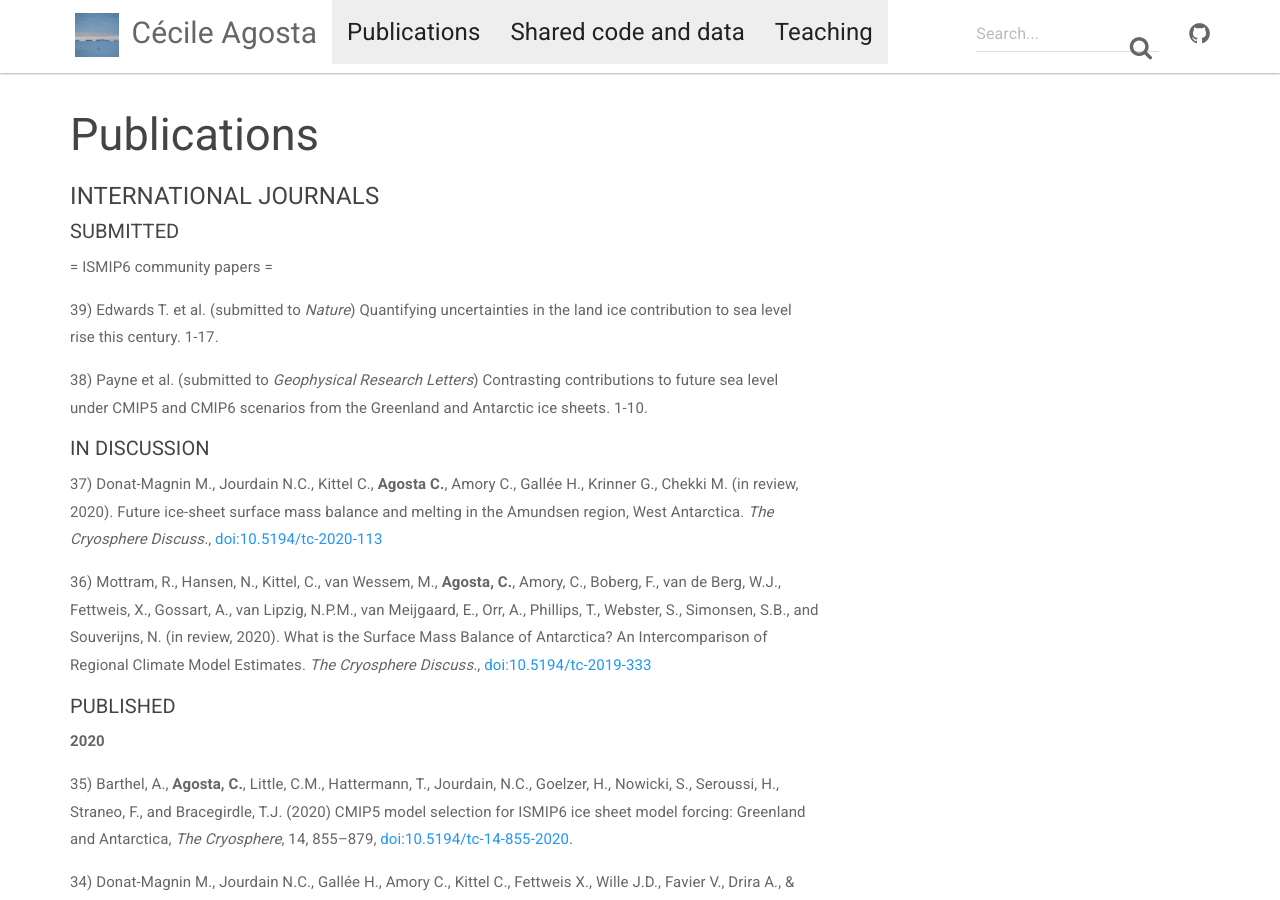
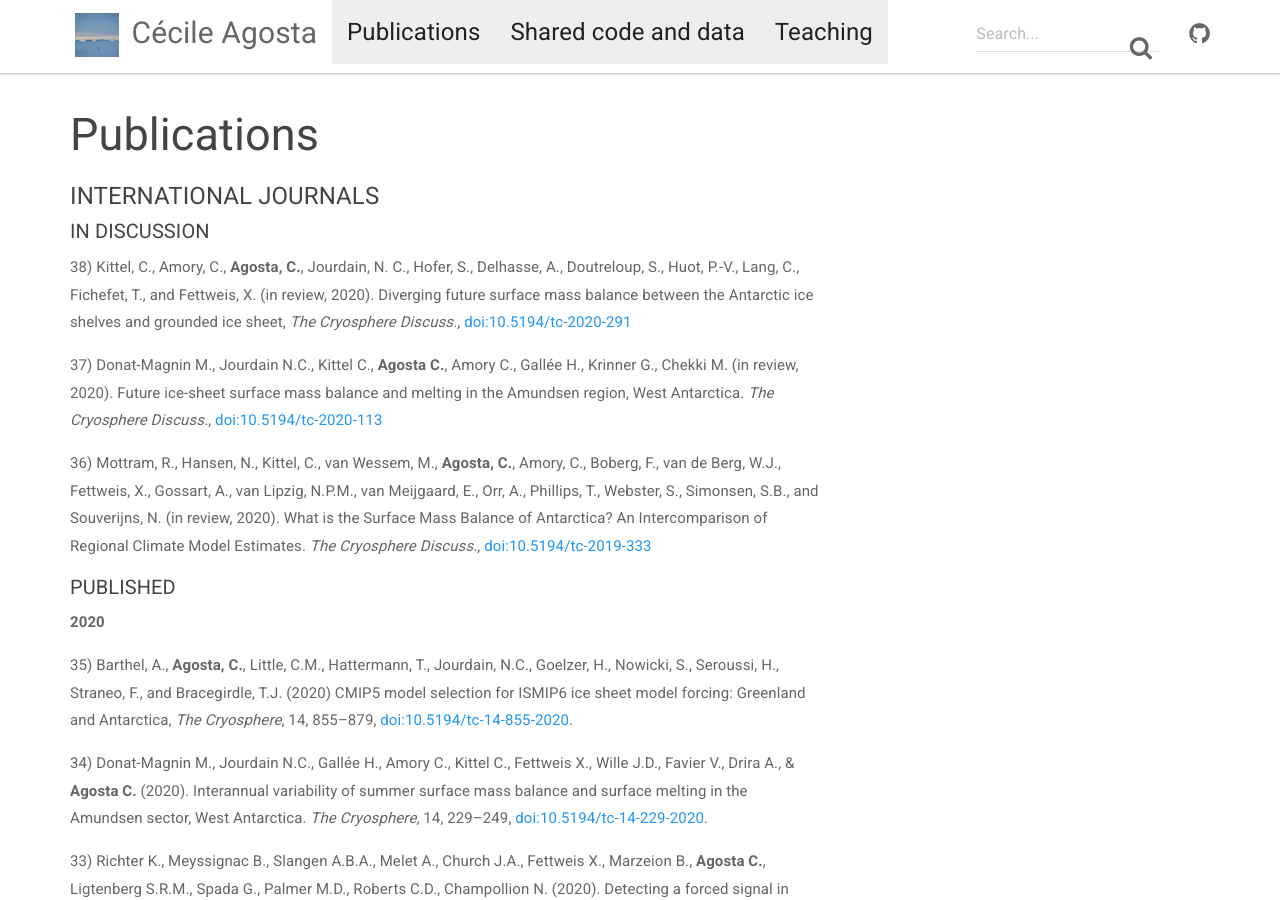
Before and after one commit to cecileagosta/cecileagosta.github.io, a Jekyll site: the page built from _docs/publications.md, in a window 1280 px wide and 900 px high. Built offline with Jekyll 4.4.1, drawn with Linux system fonts in a browser that asks for light colours; nearby versions of some CDN libraries.

Commit message:
Update publications.md

```diff
--- a/_docs/publications.md
+++ b/_docs/publications.md
@@ -5,16 +5,9 @@ permalink: /publications/
 #### INTERNATIONAL JOURNALS
 
 
-##### SUBMITTED
+##### IN DISCUSSION
 
-= ISMIP6 community papers =
-
-39) Edwards T. et al. (submitted to *Nature*) Quantifying uncertainties in the land ice contribution to sea level rise this century. 1-17.
-
-38) Payne et al. (submitted to *Geophysical Research Letters*) Contrasting contributions to future sea level under CMIP5 and CMIP6 scenarios from the Greenland and Antarctic ice sheets. 1-10.
-
-
-##### IN DISCUSSION
+38) Kittel, C., Amory, C., **Agosta, C.**, Jourdain, N. C., Hofer, S., Delhasse, A., Doutreloup, S., Huot, P.-V., Lang, C., Fichefet, T., and Fettweis, X. (in review, 2020). Diverging future surface mass balance between the Antarctic ice shelves and grounded ice sheet, *The Cryosphere Discuss.*, [doi:10.5194/tc-2020-291](https://doi.org/10.5194/tc-2020-291)
 
 37) Donat-Magnin M., Jourdain N.C., Kittel C., **Agosta C.**, Amory C., Gallée H., Krinner G., Chekki M. (in review, 2020). Future ice-sheet surface mass balance and melting in the Amundsen region, West Antarctica. *The Cryosphere Discuss.*, [doi:10.5194/tc-2020-113](https://tc.copernicus.org/preprints/tc-2020-113/)
 
```
